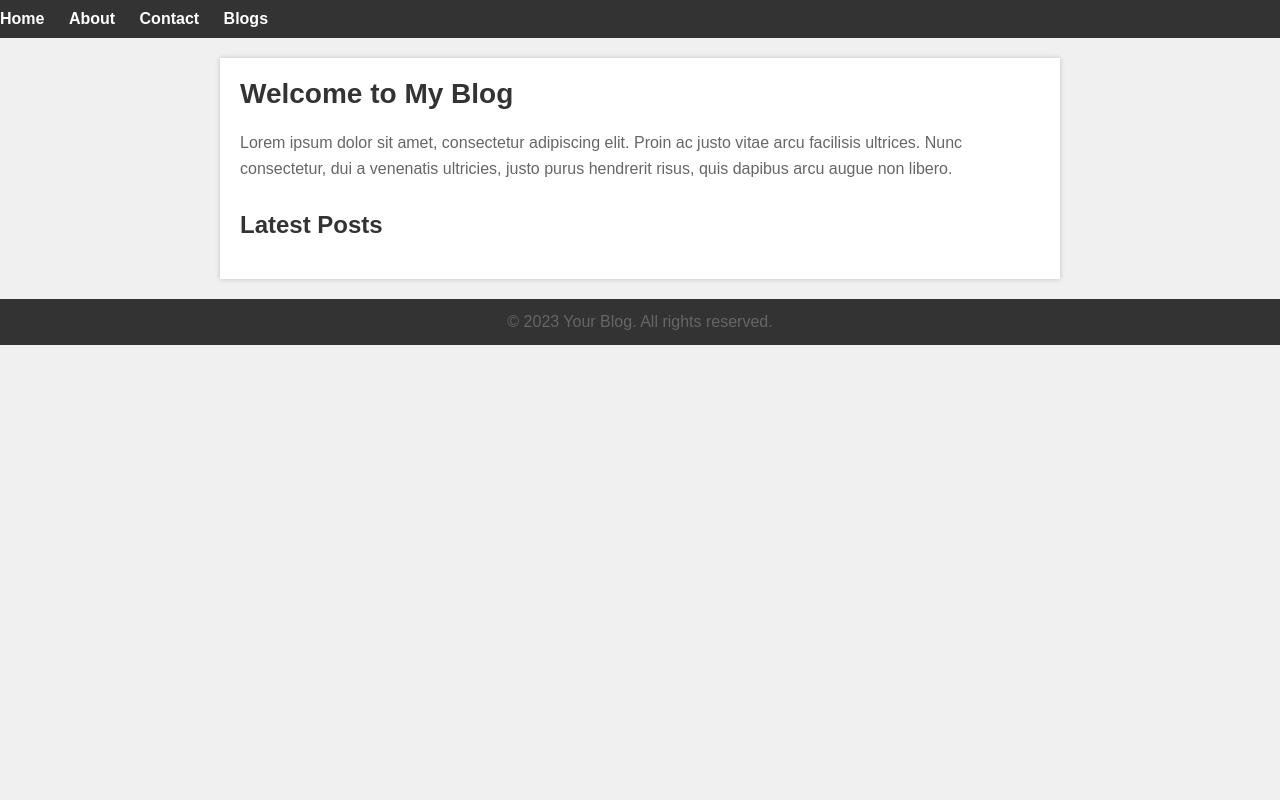
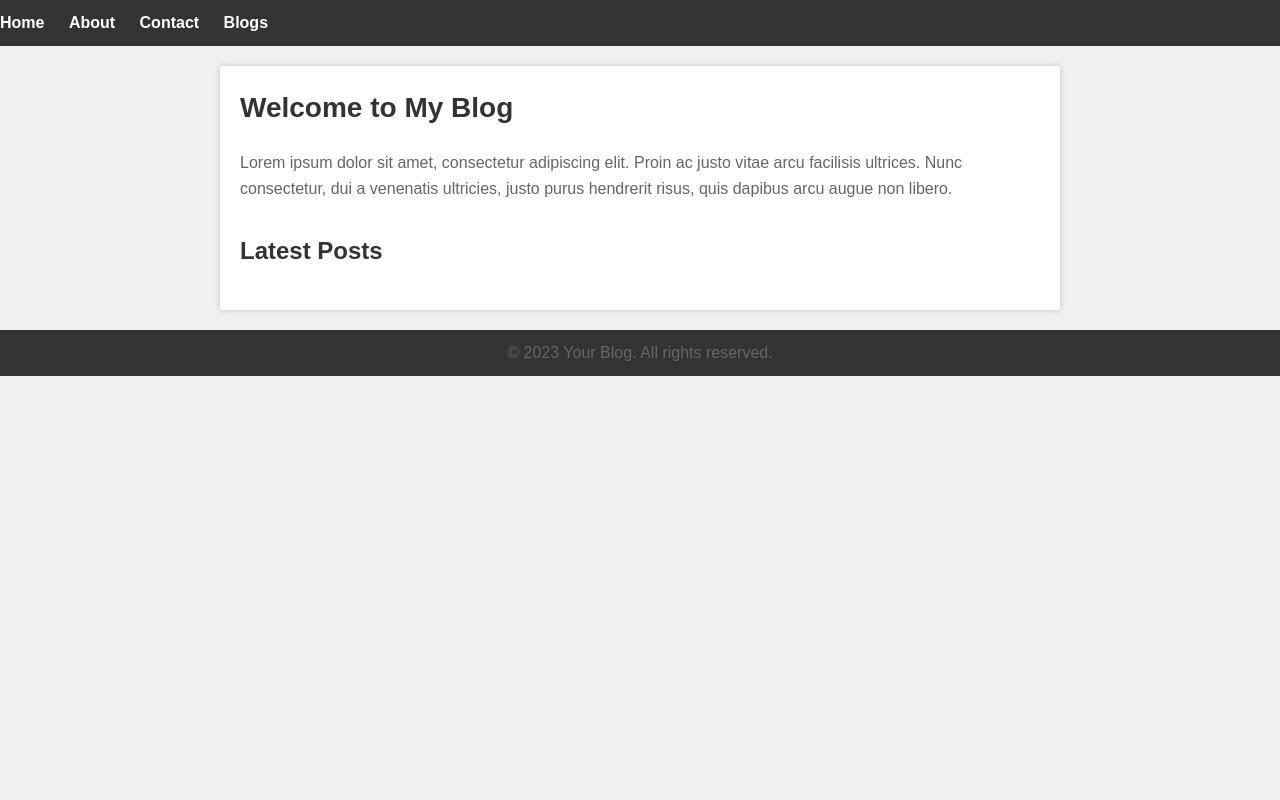
Before and after one commit to Maruf0909/django-templates, a Django app: page /mysite/ in a window 1280 px wide. Run offline with Django 4.2, Linux system fonts and the light colour scheme.

Commit message:
templates done

```diff
--- a/mysite/static/css/base.css
+++ b/mysite/static/css/base.css
@@ -1,23 +1,32 @@
 /* Reset some default browser styles */
-body, h1, h2, h3, p, ul, li, a {
+body, h1, h2, p, ul, li, a, form, input, textarea, button {
     margin: 0;
     padding: 0;
+    border: 0;
 }
 
-/* Apply a background color and font to the body */
+/* Universal styles for better typography and readability */
 body {
     font-family: Arial, Helvetica, sans-serif;
     background-color: #f0f0f0;
+    color: #333;
+    line-height: 1.6;
+    display: flex;
+    flex-direction: column;
+    align-items: center; /* Center content horizontally */
+    justify-content: flex-start;
+    min-height: 100vh; /* Ensure full viewport height */
 }
 
-/* Style the header */
+/* Header styles */
 header {
     background-color: #333;
     color: #fff;
     padding: 10px 0;
+    width: 100%;
 }
 
-/* Style the navigation menu */
+/* Navigation styles */
 nav ul {
     list-style: none;
 }
@@ -33,21 +42,27 @@ nav ul li a {
     font-weight: bold;
 }
 
-/* Style the main content area */
+nav ul li a:hover {
+    text-decoration: underline;
+}
+
+/* Main content area styles */
 main {
     max-width: 800px;
-    margin: 20px auto;
+    margin: 20px 0;
     padding: 20px;
     background-color: #fff;
     box-shadow: 0 0 5px rgba(0, 0, 0, 0.2);
+    width: 100%;
 }
 
-/* Style the footer */
+/* Footer styles */
 footer {
     text-align: center;
     padding: 10px 0;
     background-color: #333;
     color: #fff;
+    width: 100%;
 }
 
-/* Additional styles can be added as needed */
+/* Add more specific styles for different elements and pages as needed */
```
Also changed, not shown: mysite/templates/base.html (line endings or trailing spaces).
